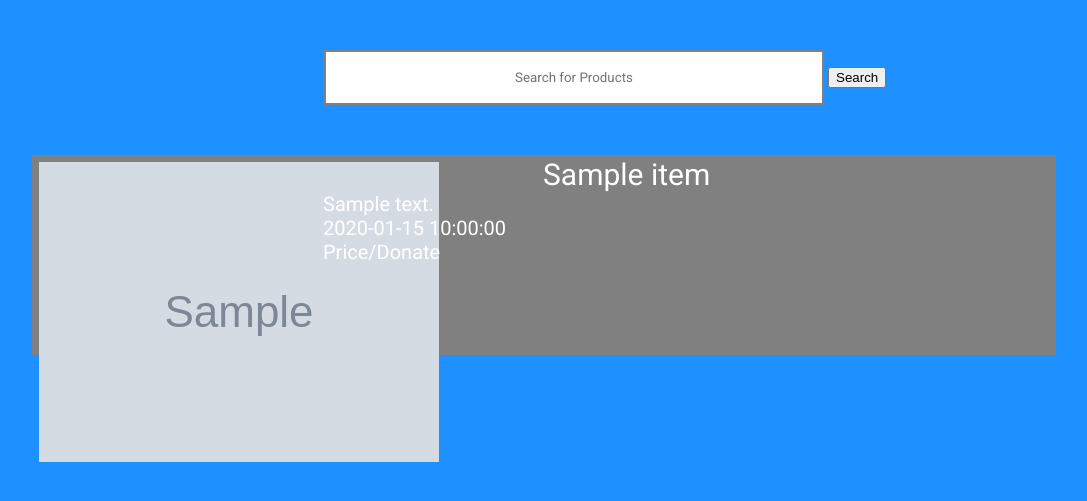
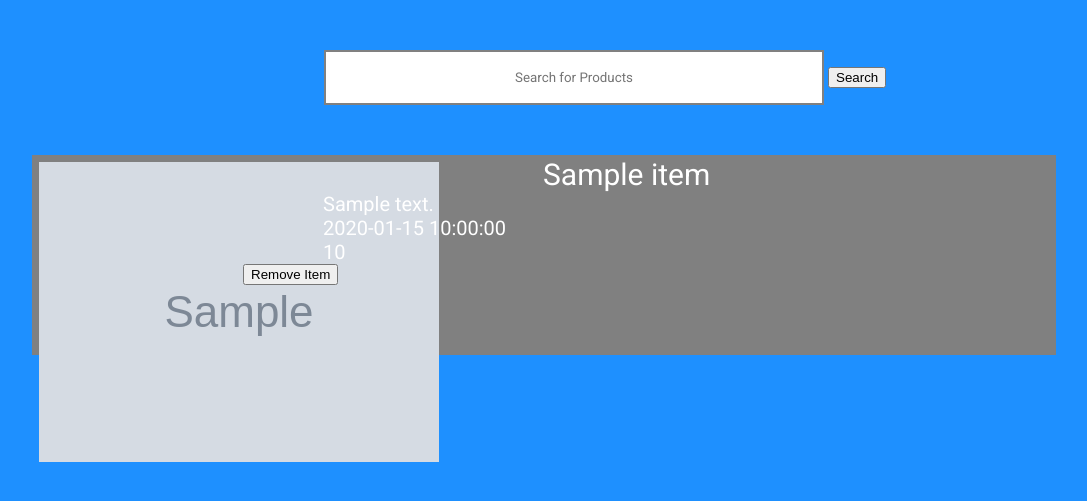
Before and after one commit to amanagarwal97/College-Store, a PHP site: page /dashboard.php in a window 1280 px wide. Shown: the part 45-546 px from the top of the page, without its empty margins (96-1183 px from the left). Run offline with PHP 8.4, Linux system fonts and the light colour scheme; the visitor is signed in with stand-in values (Sample User, id 1); data comes from the database, SQL or seed files in the repository; tables that the repository leaves empty hold one stand-in row (values such as "Sample post"); grey boxes marked "Sample" are stand-in pictures; some libraries are stand-ins or nearby versions.

Commit message:
Added delete button in dashboard and all required fields in store,dashboard

```diff
--- a/controllers/helpers.php
+++ b/controllers/helpers.php
@@ -59,6 +59,16 @@
         exit;
     }
 
+    /**
+     * Shows an error message when something goes wrong.
+     */
+    function apologise($message)
+    {
+        render('apology.php' , [ "message" => $message ] );
+    }
+
+
+
     function check_file($_file_name,$imagetype)
     {
         $uploaded = true;
@@ -80,14 +90,14 @@
         // Check file size
         if ($_FILES["image"]["size"] > 30000000)
         {
-            echo "Sorry, your file is too large.";
+            apologise("Sorry, your file is too large.");
             $uploaded = false;
         }
 
         // Allow certain file formats
         if($imagetype != "jpg" && $imagetype != "png" && $imagetype != "jpeg")
         {
-            echo "Sorry, only JPG, JPEG, PNG files are allowed.";
+            apologise("Sorry, only JPG, JPEG, PNG files are allowed.");
             $uploaded = false;
         }
 
@@ -106,6 +116,6 @@
         }
 
         return $randomString;
-}
+    }
 
 ?>
--- a/controllers/login.php
+++ b/controllers/login.php
@@ -13,11 +13,11 @@
     {
         if (empty($_POST["email"]))
         {
-            echo "Please enter an e-mail address";
+            apologise("Please enter an e-mail address");
         }
         else if (empty($_POST["password"]))
         {
-            echo "Please enter the password";
+            apologise("Please enter the password");
         }
         else
         {
--- a/models/models.php
+++ b/models/models.php
@@ -58,7 +58,7 @@
         require('connect.php');
         extract($values);
         $query = 'INSERT INTO items(uid,cid,category,title,description,contact,itype,price,date,image)
-                  VALUES(' .$_SESSION["id"]. ',' .$_SESSION["cid"]. ',' .$category. ',"' .$title. '","' .$desc. '","' .$contact. '",' .$choice. ',' .$price. ',' .CURRENT_TIMESTAMP. ',"' .$image. '")';
+                  VALUES(' .$_SESSION["id"]. ',' .$_SESSION["cid"]. ',' .$category. ',"' .$title. '","' .$desc. '","' .$contact. '",' .$choice. ',' .$price. ',"' .date_format(date_create(),'jS F,Y'). '","' .$image. '")';
         if (mysqli_query($con,$query))
         {
             return true;
@@ -78,10 +78,9 @@
         $query = 'SELECT * FROM colleges';
         if ($rows = mysqli_query($con,$query))
         {
-            $i = 0;
             while($row = mysqli_fetch_assoc($rows))
             {
-                $college_data[$i++] = [
+                $college_data[] = [
                     "cid" => $row["cid"],
                     "cname" => $row["cname"]
                 ];
@@ -100,10 +99,9 @@
         $query = 'SELECT * FROM categories';
         if ($rows = mysqli_query($con,$query))
         {
-            $i = 0;
             while ($row = mysqli_fetch_assoc($rows))
             {
-                $category_data[$i++] = [
+                $category_data[] = [
                     "id" => $row["id"],
                     "name" => $row["name"]
                 ];
@@ -129,6 +127,7 @@
         {
             $query = 'SELECT * FROM items WHERE title LIKE "%' .$_GET["product"]. '%"' . 'LIMIT 10 OFFSET '. $offset;
         }
+
         else if (isset($_GET["cid"]))
         {
             $query = 'SELECT * FROM items WHERE cid=' .$_GET["cid"]. 'LIMIT 10 OFFSET '. $offset;
@@ -138,18 +137,22 @@
         {
             $query = 'SELECT * FROM items WHERE cid=' .$_GET["cid"]. ' AND ' .'category=' .$_GET["category"]. 'LIMIT 10 OFFSET '. $offset;
         }
+
         else if (isset($_GET["cid"]) && isset($_GET["product"]))
         {
             $query = 'SELECT * FROM items WHERE cid=' .$_GET["cid"]. ' AND ' .'title LIKE "%'. $_GET["product"]. '%"' . 'LIMIT 10 OFFSET'. $offset;
         }
+
         else if (isset($_GET["category"]) && isset($_GET["product"]))
         {
             $query = 'SELECT * FROM items WHERE category=' .$_GET["category"]. ' AND ' .'title LIKE "%'. $_GET["product"]. '%"' . 'LIMIT 10 OFFSET'. $offset;
         }
+
         else if (isset($_GET["category"]) && isset($_GET["cid"]) && isset($_GET["product"]))
         {
             $query = 'SELECT * FROM items WHERE category=' .$_GET["category"]. ' AND ' .'cid=' .$_GET["cid"]. ' AND ' .'title LIKE "%'. $_GET["product"]. '%"' . 'LIMIT 10 OFFSET'. $offset;
         }
+
         else
         {
             $query = 'SELECT * FROM items LIMIT 10 OFFSET '. $offset;
@@ -157,7 +160,6 @@
 
         if ($rows = mysqli_query($con,$query))
         {
-            $i = 0;
             while($row = mysqli_fetch_assoc($rows))
             {
 
@@ -169,7 +171,7 @@
                 $category_rows = mysqli_query($con,$category_query);
                 $category_row = mysqli_fetch_assoc($category_rows);
 
-                $item_list[$i++] = [
+                $item_list[] = [
                     "id" => $row["id"],
                     "image" => $row["image"],
                     "title" => $row["title"],
@@ -195,15 +197,14 @@
         $query = 'SELECT * FROM items WHERE uid=' . $_SESSION["id"];
         if ($rows = mysqli_query($con,$query))
         {
-            $i = 0;
             while ($row = mysqli_fetch_assoc($rows))
             {
-                $item_data[$i++] = [
+                $item_data[] = [
+                    "id" => $row["id"],
                     "image" => $row["image"],
                     "title" => $row["title"],
                     "desc" => $row["description"],
                     "date" => $row["date"],
-                    "type" => $row["itype"],
                     "price" => $row["price"]
                 ];
 
@@ -224,7 +225,6 @@
 
         if ($rows = mysqli_query($con,$query))
         {
-            $i=0;
             while ($row = mysqli_fetch_assoc($rows))
             {
                 $products_list[] = [
@@ -264,7 +264,15 @@
     }
 
 
-
+    function remove_item($id)
+    {
+        require('connect.php');
+        $query = 'DELETE FROM items WHERE id=' .$id ;
+        if (mysqli_query($con,$query))
+        {
+            echo 'Successfully removed item from list';
+        }
+    }
 
 
 
--- a/views/dashboard_view.php
+++ b/views/dashboard_view.php
@@ -13,7 +13,17 @@
         echo '<span class="title">' .$items[$i]["title"]. '</span><br>';
         echo '<span class="description">' .$items[$i]["desc"]. '</span><br>';
         echo '<span class="contact">' .$items[$i]["date"]. '</span><br>';
-        echo '<span class="status">Price/Donate</span>';
+        if ( $items[$i]["price"] == 0 )
+        {
+            echo '<span class="status">On Donation</span><br>';
+        }
+        else
+        {
+            echo '<span class="status">' .$items[$i]["price"]. '</span><br>';
+        }
+        echo '<form method="POST" action="delete.php">';
+        echo '<button id="remove" name="delete" value=' .$items[$i]["id"]. '>Remove Item </button>';
+        echo '</form>';
         echo '</div>';
     }
 ?>
--- a/views/login_form.php
+++ b/views/login_form.php
@@ -3,12 +3,11 @@
 		<h1>Sign In</h1>
 		<label for="email">Email</label>
 		<span id="emailcheck">Invalid Email</span>
-		<input autocomplete="off" autofocus type="Email" name="email" id="email" placeholder="foo@bar.com" required>
+		<input autocomplete="off" autofocus type="Email" name="email" id="email" placeholder="E-mail Id" required>
 
 		<label for="password">Password</label>
-		<input type="Password" name="password" id="password" placeholder="1234passw0rd" required>
+		<input type="Password" name="password" id="password" placeholder="Password" required>
 		<button type="submit" id="js-button">Sign In</button>
-		<a href="/forgot-password/new" class="forgot">Forgot password?</a>
 	</form>
 </div>
 <h3> or <a href="register.php">Register</a> for an account.</h3>
--- a/views/postad_form.php
+++ b/views/postad_form.php
@@ -10,9 +10,9 @@
             }
         ?>
     </select>
-        <input type="text" name="title" placeholder="Item Title (Min. length 4 char)">
-        <textarea type="text" name="desc" placeholder="Item description (Max. length 200 char)"></textarea>
-        <textarea type="text" name="contact" placeholder="Contact info (Min. length 4 char)"></textarea>
+        <input type="text" name="title" placeholder="Item Title (Min. length 4 char)" required>
+        <textarea type="text" name="desc" placeholder="Item description (Max. length 200 char)" required></textarea>
+        <textarea type="text" name="contact" placeholder="Contact info (Min. length 4 char)" required></textarea>
         <input type="radio" name="choice" value="0" class="sell"><span>Donate</span>
         <input type="radio" name="choice" value="1" class="sell"><span>Sell</span><br><br>
         <input type="text" name="price" placeholder="Your Price (In Rs.)">
--- a/views/store.php
+++ b/views/store.php
@@ -29,9 +29,17 @@
         echo '<div class="display">';
         echo '<div class="product-image"><img src="' .$items[$i]["image"]. '" alt="product-name"></img></div>';
         echo '<span class="title">' .$items[$i]["title"]. '</span><br>';
-        echo '<span class="description">' .$items[$i]["cname"]. '</span><br>';
-        echo '<span class="contact">' .$items[$i]["category"]. '</span><br>';
-        echo '<span class="status">Price/Donate</span>';
+        echo '<span class="college">' .$items[$i]["cname"]. '</span><br>';
+        echo '<span class="category">' .$items[$i]["category"]. '</span><br>';
+        echo '<span class="date">' .$items[$i]["date"]. '</span><br>';
+        if ( $items[$i]["price"] == 0 )
+        {
+            echo '<span class="status">On Donation</span><br>';
+        }
+        else
+        {
+            echo '<span class="status">' .$items[$i]["price"]. '</span><br>';
+        }
         echo '</div>';
         echo '<a href="items.php?item=' .$items[$i]["id"]. '">View Item</a>';
     }
```
Also changed, not shown: controllers/postad.php (+5 -5 lines).
